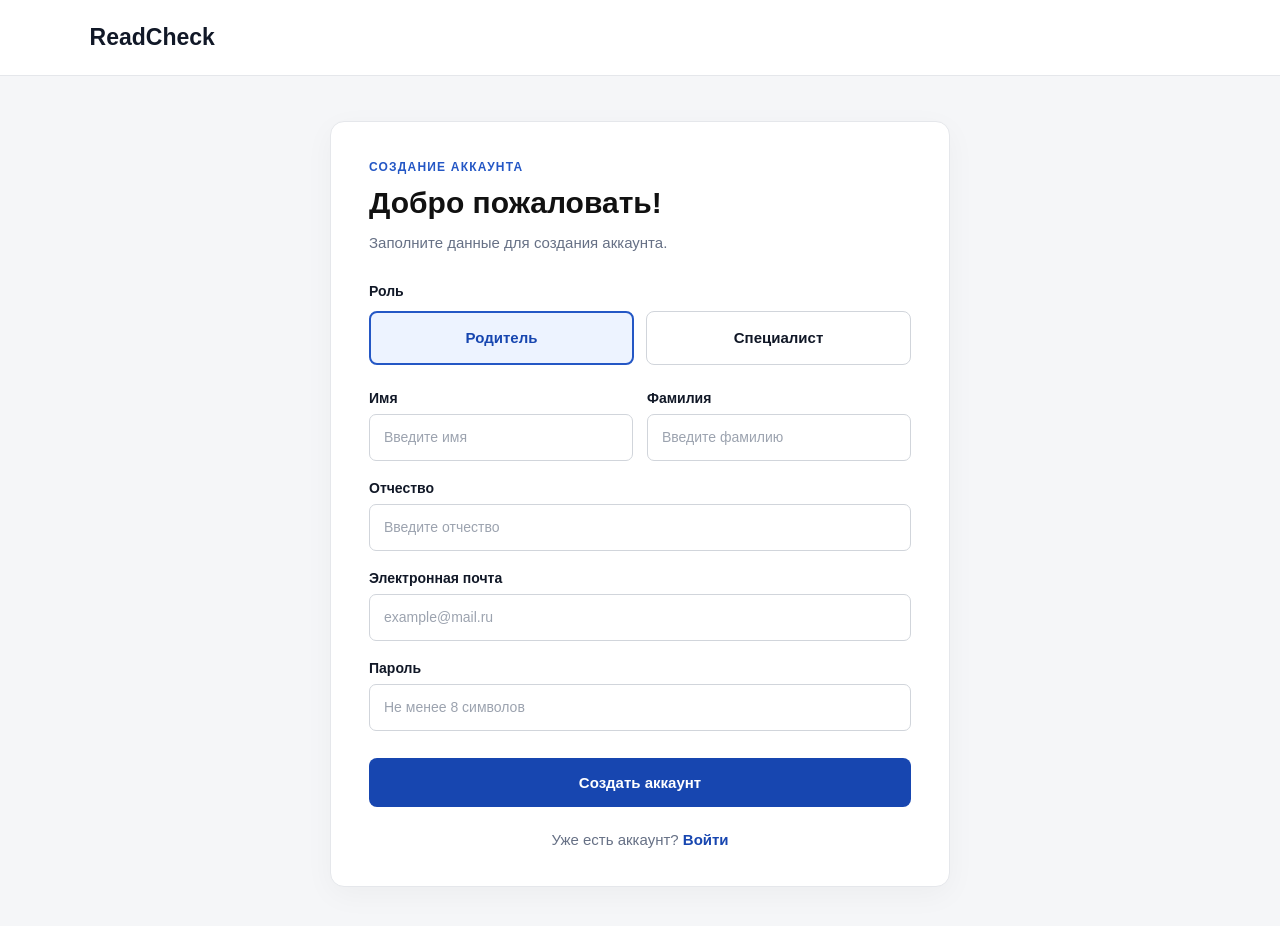
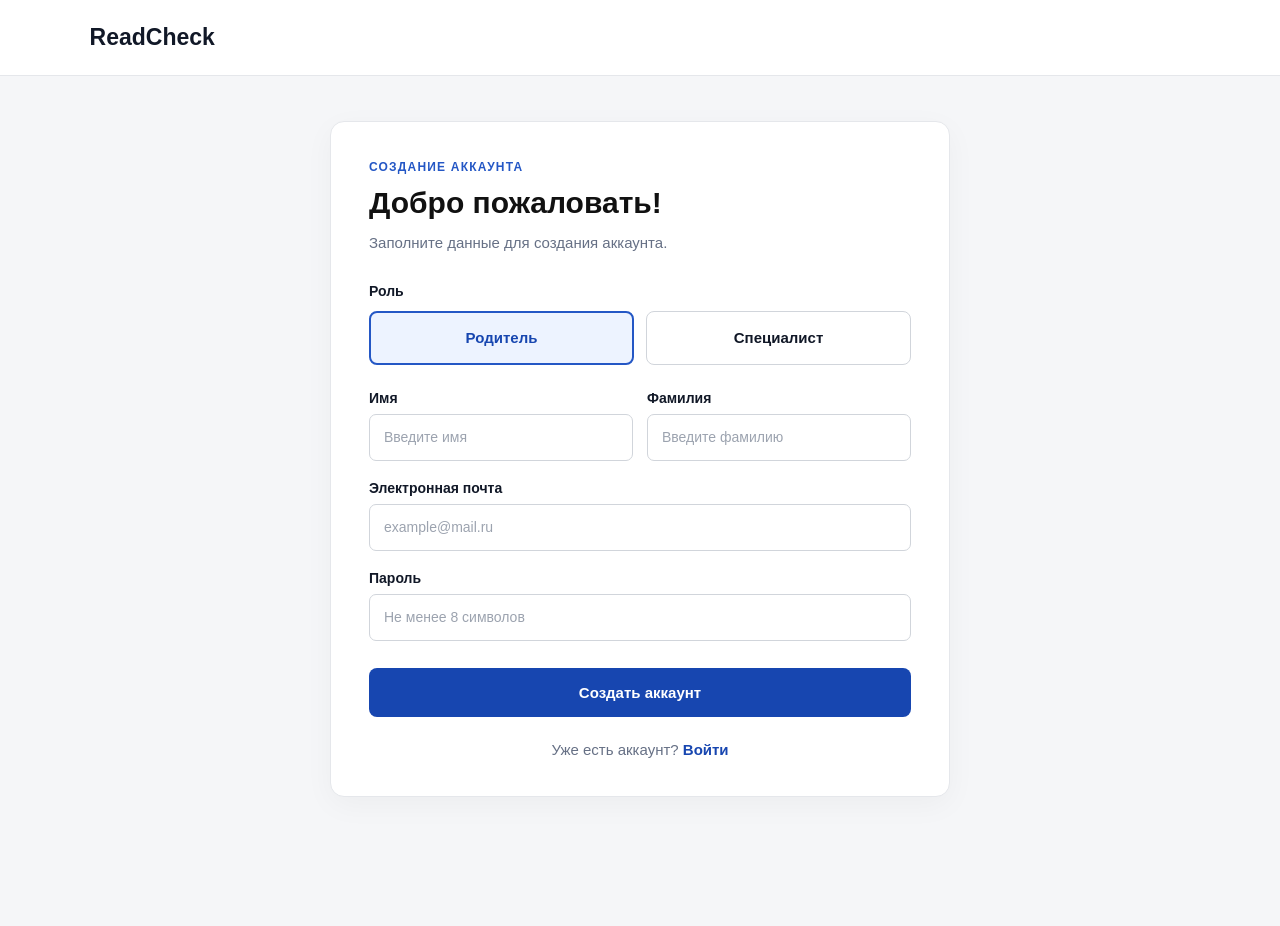
Before and after one commit to ivansalinder/bolshie-vyzovy-project, a React app in the folder frontend/: page / in a window 1280 px wide. Shown: the top 926 px of the page. After the commit the page ends 842 px from the top, so only its background shows below. Built offline with nearby package versions, Linux system fonts and the light colour scheme; the HTML template or start-up script is replaced by a standard one.

Commit message:
Remove patronymic from registration

```diff
--- a/frontend/src/App.jsx
+++ b/frontend/src/App.jsx
@@ -19,7 +19,13 @@ function App() {
 
     const formData = new FormData(event.target)
 
-    const fullName = `${formData.get('last_name')} ${formData.get('first_name')} ${formData.get('middle_name')}`.trim()
+    const fullName = [
+      formData.get('last_name'),
+      formData.get('first_name'),
+    ]
+    .map((value) => String(value ?? '').trim())
+    .filter(Boolean)
+    .join(' ')
 
     const payload = {
       email: formData.get('email'),
@@ -186,11 +192,6 @@ function App() {
                 </div>
 
                 <div className="form-field full-width">
-                  <label htmlFor="middleName">Отчество</label>
-                  <input id="middleName" name="middle_name" type="text" placeholder="Введите отчество" autoComplete="additional-name" />
-                </div>
-
-                <div className="form-field full-width">
                   <label htmlFor="email">Электронная почта</label>
                   <input id="email" name="email" type="email" placeholder="example@mail.ru" autoComplete="email" required />
                 </div>
```
